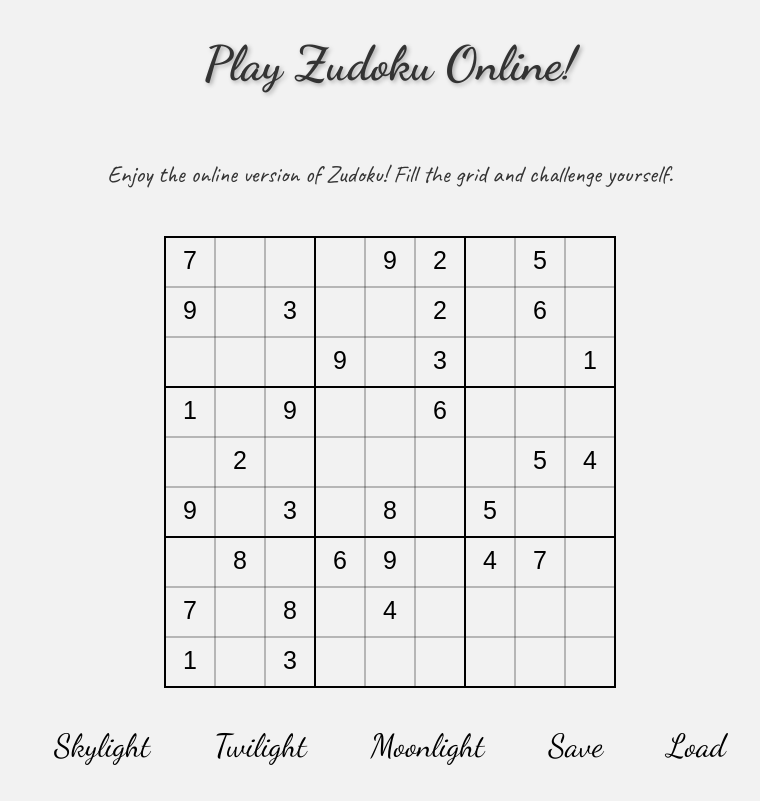
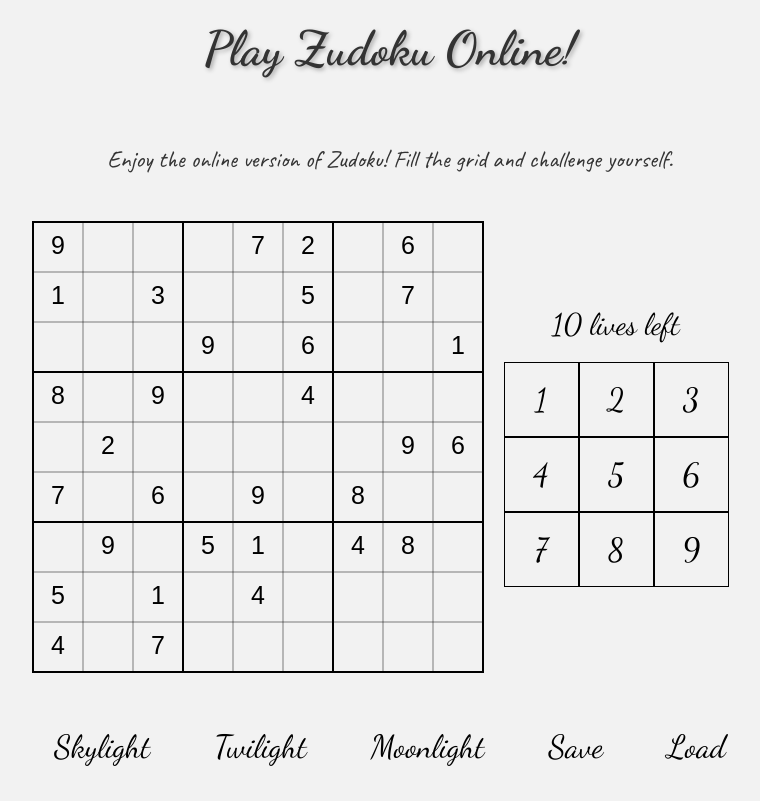
Before and after one commit to Azunera/zudoku_website, a Flask app: page /zudoku in a window 1280 px wide. Shown: the whole page, without its empty margins (250-1010 px from the left). Before the commit the page ends 765 px from the top, so only its background shows below. Run offline with Flask 3, Linux system fonts and the light colour scheme.

Commit message:
Improving the sudoku game

```diff
--- a/static/css/zudoku.css
+++ b/static/css/zudoku.css
@@ -10,6 +10,22 @@ body {
 body, #description {
     transition: background-color 2s ease-out, color 2s ease-out;
 }
+
+.sudoku-container {
+    display: flex;
+    justify-content: center;
+    align-items: center;
+    margin-bottom: 20px;
+}
+
+.sudoku-container canvas {
+    border: 1px solid black;
+}
+
+.lives-label-container {
+    margin-left: 20px;
+}
+
 
 .a {
     background-color: #dc5e5e;
@@ -33,10 +49,33 @@ body, #description {
     font-family: 'Dancing Script', cursive;
 }
 
+ul {
+    list-style-type: none;
+    margin: 0;
+    padding: 0;
+    overflow: hidden;
+    background-color: rgba(255, 255, 255, 0);
+    display: flex;
+    justify-content: center; /* Horizontally center the items */
+    margin-top: 10px; /* Adjust as needed for vertical alignment */
+}
+
+
+li a{
+    display: block;
+    color: rgb(0, 0, 0);
+    text-align: center;
+    font-family: 'Dancing Script';
+    font-size: 22px;
+    padding: 14px 16px;
+    text-decoration: none;
+}
 
 .body_column {
     text-align: center;
+    display: flex;
 }
+
 .row{
     display: flex;
     justify-content: center;
@@ -61,7 +100,38 @@ canvas {
 
 
 
-.button {
+.canva-side-container {
+    display: flex;
+    flex-direction: column; /* Arrange items vertically */
+    align-items: center; /* Center items horizontally */
+    margin: 20px;
+    gap: 20px;
+}
+
+.button-grid {
+    display: grid;
+    grid-template-columns: repeat(3, 1fr);
+    grid-gap: 0; /* No space between the buttons */
+}
+
+.number_button {
+    width: 75px; /* Set the size of the buttons */
+    height: 75px; /* Set the size of the buttons */
+    background-color: #f2f2f2;
+    border: 1px solid #000; /* Add a border to distinguish them */
+    color: rgb(0, 0, 0);
+    text-align: center;
+    font-family: 'Dancing Script', cursive;
+    text-decoration: none;
+    font-size: 32px;
+    cursor: pointer;
+    transition: background-color 0.5s;
+    display: flex;
+    justify-content: center;
+    align-items: center;
+    margin: 0; /* Ensure no margin between buttons */
+}
+.bottom_buttons {
     background-color: #f2f2f2;
     border: none;
     color: rgb(0, 0, 0);
@@ -78,29 +148,20 @@ canvas {
     transition: background-color 0.5s;
 }
 
-.button:hover {
+.bottom_buttons:hover {
     background-color: #dedede;
 }
 
-
-ul {
-    list-style-type: none;
-    margin: 0;
-    padding: 0;
-    overflow: hidden;
-    background-color: rgba(255, 255, 255, 0);
-    display: flex;
-    justify-content: center; /* Horizontally center the items */
-    margin-top: 10px; /* Adjust as needed for vertical alignment */
+.number_button:hover {
+    background-color: #dedede;
 }
 
+label {
 
-li a{
-    display: block;
-    color: rgb(0, 0, 0);
     text-align: center;
-    font-family: 'Dancing Script';
-    font-size: 22px;
-    padding: 14px 16px;
+    font-family: 'Dancing Script', cursive;
     text-decoration: none;
+    font-size: 30px;
+
+
 }
--- a/static/js/zudoku.js
+++ b/static/js/zudoku.js
@@ -15,7 +15,34 @@ class Sudoku {
         };
     }
 
-    generateSudoku() {3
+    check() {
+        let rows = Array.from({ length: 9 }, () => new Set());
+        let cols = Array.from({ length: 9 }, () => new Set());
+        let boxes = Array.from({ length: 9 }, () => new Set());
+
+        for (let r = 0; r < 9; r++) {
+            for (let c = 0; c < 9; c++) {
+                if (this.sudoku[r][c] === ' ') {
+                    continue;
+                }
+
+                let value = this.sudoku[r][c];
+                let boxIndex = Math.floor(r / 3) * 3 + Math.floor(c / 3);
+
+                if (rows[r].has(value) || cols[c].has(value) || boxes[boxIndex].has(value)) {
+                    return false;
+                }
+
+                rows[r].add(value);
+                cols[c].add(value);
+                boxes[boxIndex].add(value);
+            }
+        }
+
+        return true;
+    };
+
+    generateSudoku() {
         this.sudoku = Array.from({ length: 9 }, () => Array(9).fill(' '));
         let n = 1;
         let r = -1;
@@ -38,9 +65,11 @@ class Sudoku {
             while (g) {
                 let indexes = '012345678';
                 if (blacklist[t]) {
-                    blacklist[t].forEach(el => {
-                        el.forEach(e => indexes = indexes.replace(e, ''));
-                    });
+                    for (const el of blacklist[t]) {
+                        for (const e of el) {
+                            indexes = indexes.replace(e, '');
+                        }
+                    }
                 }
                 indexes = indexes.split('').map(Number);
                 this.shuffle(indexes);
@@ -90,9 +119,12 @@ class Sudoku {
         }
     }
 
-    check() {
-        //to add
-        return true;
+    check_cell(x,y) {
+        if (this.sudoku[x][y] == this.solution[x][y]) {
+            return true;
+        } else {
+            return false
+        }
     }
 
     setDifficulty(difficulty) {
@@ -198,7 +230,17 @@ document.addEventListener('DOMContentLoaded', () => {
     function handleKeyPress(event) {
         if (selectedCell && event.key >= "1" && event.key <= "9") {
             const { row, col } = selectedCell;
-            sudoku.sudoku[row][col] = event.key;
+
+            if (sudoku.sudoku[row][col] == event.key) {
+                sudoku.sudoku[row][col] = ' ';
+            } else {
+                sudoku.sudoku[row][col] = event.key;
+                if (!sudoku.check_cell(row, col)) {
+                    sudoku.lives -= 1
+                    document.getElementById('lives_label').innerHTML = `${sudoku.lives} lives left`
+                }
+            }
+            console.log('YESSS')
             drawGrid();
             drawNumbers();
         }
@@ -287,7 +329,23 @@ document.addEventListener('DOMContentLoaded', () => {
         }
 
     }
+    //side stuff
+    number_buttons = document.getElementsByClassName('number_button')
 
+    for (let i = 0; i < number_buttons.length; i++)
+        number_buttons[i].addEventListener('click', (event) => {
+        selectedNumber = event.target.textContent
+
+        const { row, col } = selectedCell;
+        sudoku.sudoku[row][col] = selectedNumber;
+        drawGrid();
+        drawNumbers();
+
+    })
+
+
+
+    //bottoms buttons
     document.getElementById('save').addEventListener('click', async () => {
         const userInfo = await getUserInfo();
         console.log(userInfo)
--- a/templates/zudoku.html
+++ b/templates/zudoku.html
@@ -1,3 +1,4 @@
+
 <!DOCTYPE html>
 <html lang="en">
 <head>
@@ -23,25 +24,38 @@
 
     <h1 id="title">Play Zudoku Online!</h1>
 
-    <div class="body_column">
-        <div class="column middle">
-            <p id="intro">
-                Enjoy the online version of Zudoku! Fill the grid and challenge yourself.
-            </p>
 
-            <canvas id="sudoku-canvas" width="450" height="450"></canvas>
+    <p id="intro">
+        Enjoy the online version of Zudoku! Fill the grid and challenge yourself.
+    </p>
+    <div class="sudoku-container">
+        <canvas id="sudoku-canvas" width="450" height="450"></canvas>
+        <div class="canva-side-container">
+            <label id="lives_label">10 lives left</label>
 
-            <div class="row">
-
-                <button class="button" id="easy-button">Skylight</button>
-                <button class="button" id="medium-button">Twilight</button>
-                <button class="button" id="hard-button">Moonlight</button>
-                <button class="button" id="save">Save</button>
-                <button class="button" id="load">Load</button>
-
+            <div class="button-grid">
+                <button class="number_button" id="1">1</button>
+                <button class="number_button" id="2">2</button>
+                <button class="number_button" id="3">3</button>
+                <button class="number_button" id="4">4</button>
+                <button class="number_button" id="5">5</button>
+                <button class="number_button" id="6">6</button>
+                <button class="number_button" id="7">7</button>
+                <button class="number_button" id="8">8</button>
+                <button class="number_button" id="9">9</button>
             </div>
         </div>
     </div>
+    <div class="row">
+
+        <button class="bottom_buttons" id="easy-button">Skylight</button>
+        <button class="bottom_buttons" id="medium-button">Twilight</button>
+        <button class="bottom_buttons" id="hard-button">Moonlight</button>
+        <button class="bottom_buttons" id="save">Save</button>
+        <button class="bottom_buttons" id="load">Load</button>
+
+    </div>
+
     <script src="../static/js/zudoku.js"></script>
 </body>
 </html>
```
Also changed, not shown: static/js/register.js (+9 -0 lines).
